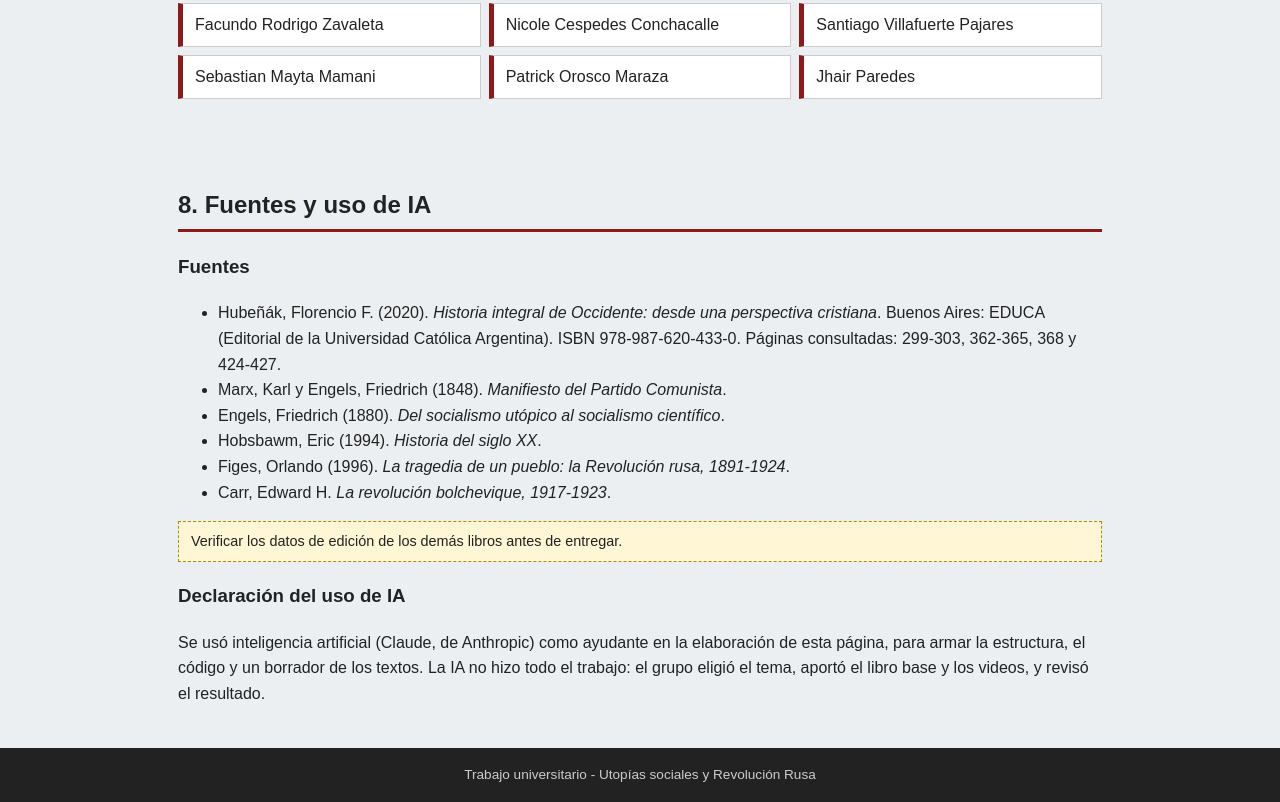
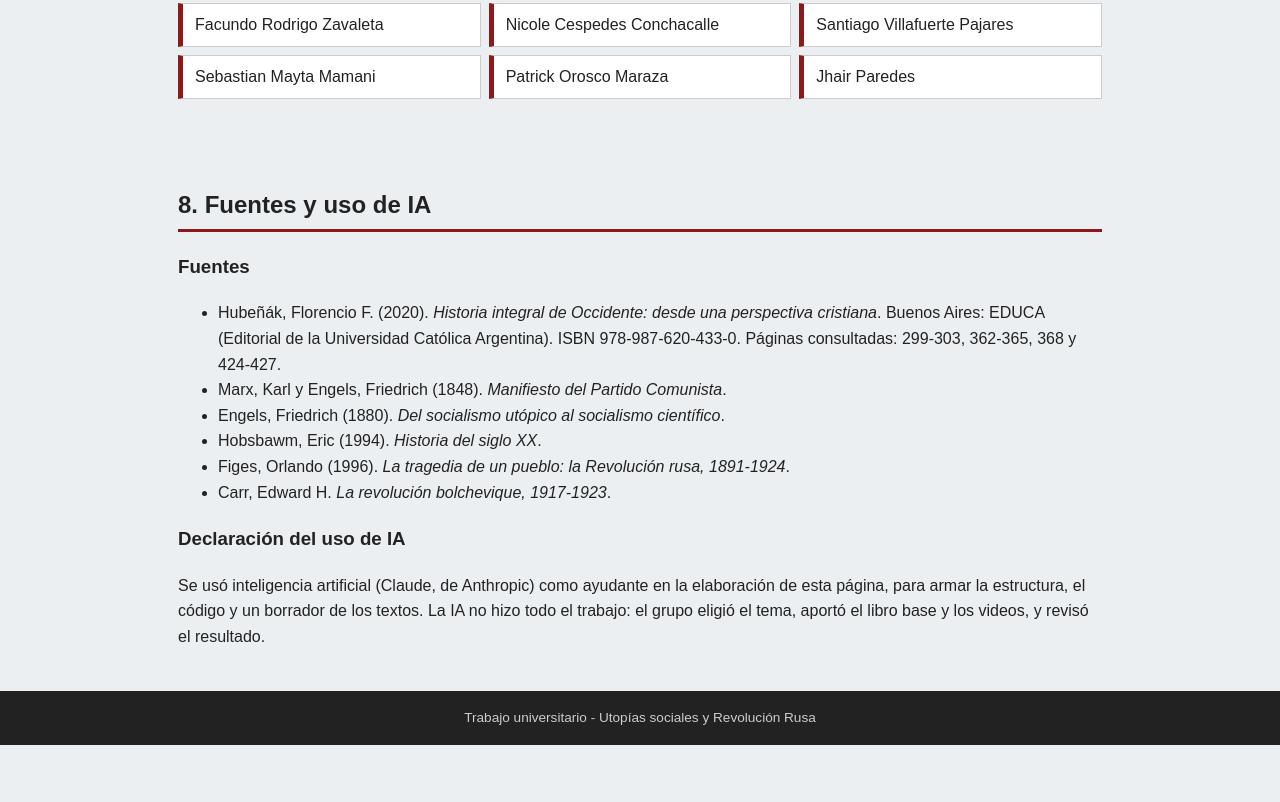
Before and after one commit to santiagovillafuerte-develop/utopias-sociales, a plain HTML site: page index.html in a window 1280 px wide. Shown: the part 3789-4591 px from the top of the page. After the commit the page ends 4534 px from the top, so only its background shows below. Drawn offline with Linux system fonts and the light colour scheme.

Commit message:
Update index.html

```diff
--- a/index.html
+++ b/index.html
@@ -115,7 +115,6 @@
     <li>Figes, Orlando (1996). <i>La tragedia de un pueblo: la Revolución rusa, 1891-1924</i>.</li>
     <li>Carr, Edward H. <i>La revolución bolchevique, 1917-1923</i>.</li>
   </ul>
-  <p class="nota">Verificar los datos de edición de los demás libros antes de entregar.</p>
   <h3>Declaración del uso de IA</h3>
   <p>Se usó inteligencia artificial (Claude, de Anthropic) como ayudante en la elaboración de esta página, para armar la estructura, el código y un borrador de los textos. La IA no hizo todo el trabajo: el grupo eligió el tema, aportó el libro base y los videos, y revisó el resultado.</p>
 </section>
```
